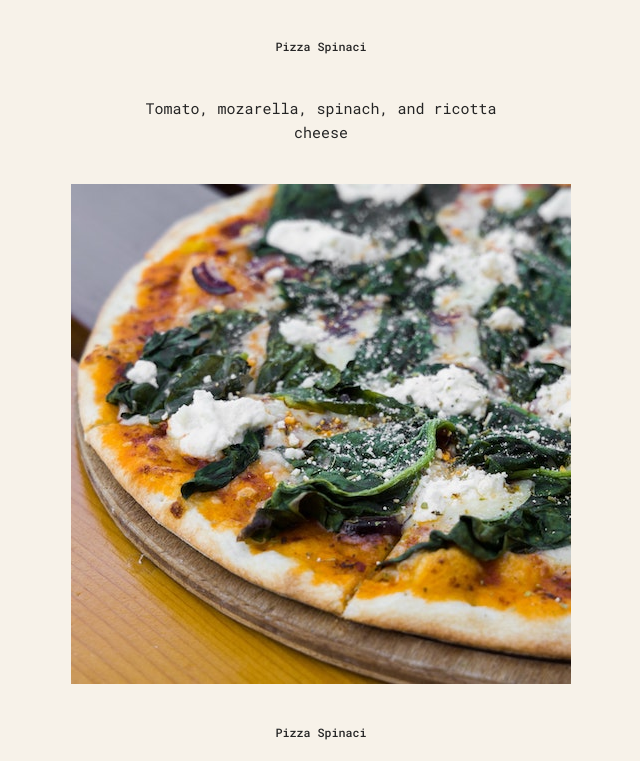
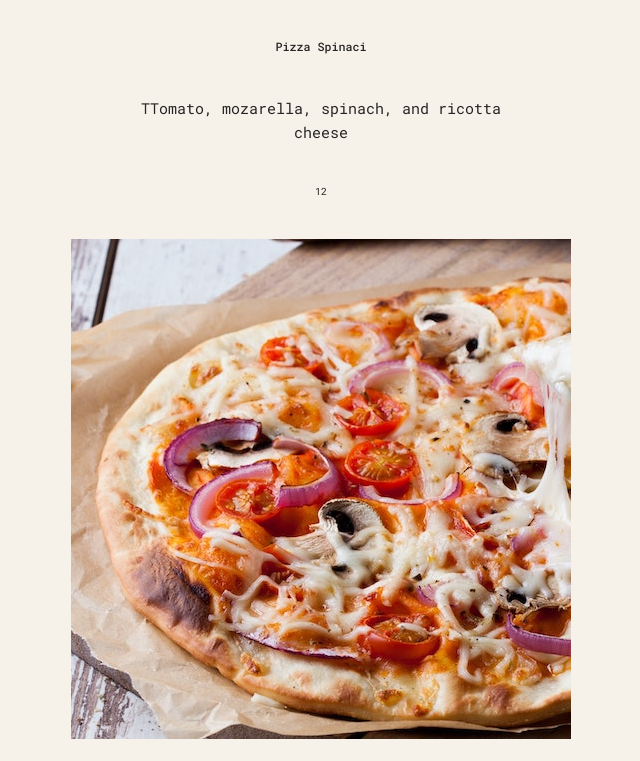
Before and after one commit to shazam1910/pizza-menu19, a React (Vite) app: page / in a window 1280 px wide. Shown: the part 739-1500 px from the top of the page, without its empty margins (53-693 px from the left). Built offline with nearby package versions, Linux system fonts and the light colour scheme.

Commit message:
creating props for pizza

```diff
--- a/src/App.jsx
+++ b/src/App.jsx
@@ -72,11 +72,32 @@
   return (
     <main className="menu">
       <h2>Our Menu</h2>
-      <Pizza />
-      <Pizza />
+      <Pizza
+      name="Pizza Spinaci"
+      ingredients="Tomato, mozarella, spinach, and ricotta cheese"
+      photoName="pizzas/spinaci.jpg"
+      price={12}
+      />
+
+      <Pizza
+      nname="Pizza Funghi"
+      ingredients="Tomato, mozarella, mushrooms, and onion"
+      photoName="pizzas/funghi.jpg"
+      price={12}/>
       <Pizza />
       <Pizza />
     </main>
+  );
+}
+
+function Pizza(props) {
+  return (
+    <>
+      <img src={props.photoName} alt={props.name} />
+      <h3>{props.name}</h3>
+      <p>T{props.ingredients}</p>
+      <span>{props.price}</span>
+    </>
   );
 }
 
@@ -94,15 +115,7 @@
   );
 }
 
-function Pizza() {
-  return (
-    <>
-      <img src="pizzas/spinaci.jpg" alt="Pizza Spinaci" />
-      <h3>Pizza Spinaci</h3>
-      <p>Tomato, mozarella, spinach, and ricotta cheese</p>
-    </>
-  );
-}
+
 
 const root = ReactDOM.createRoot(document.getElementById("root"));
 root.render(
```
